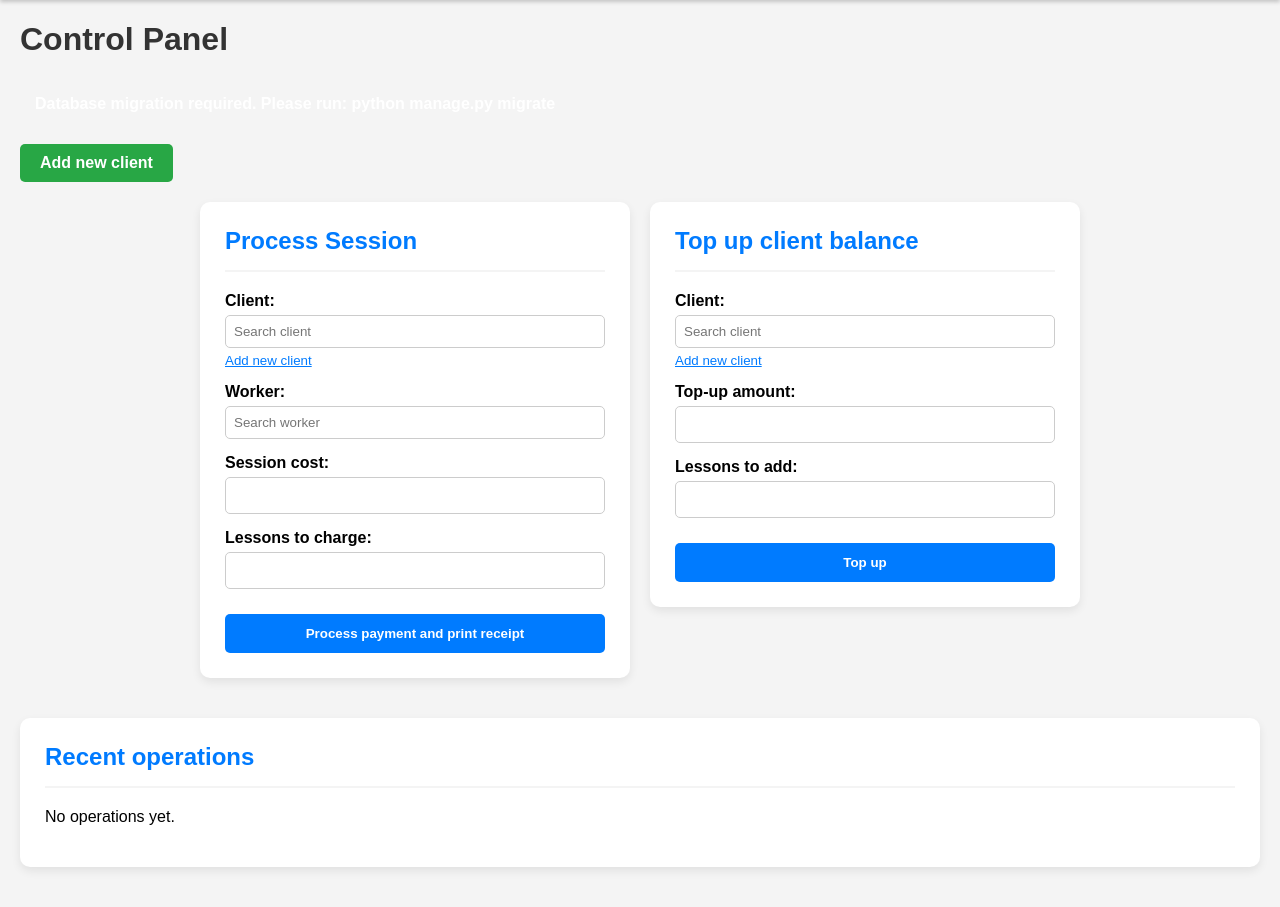
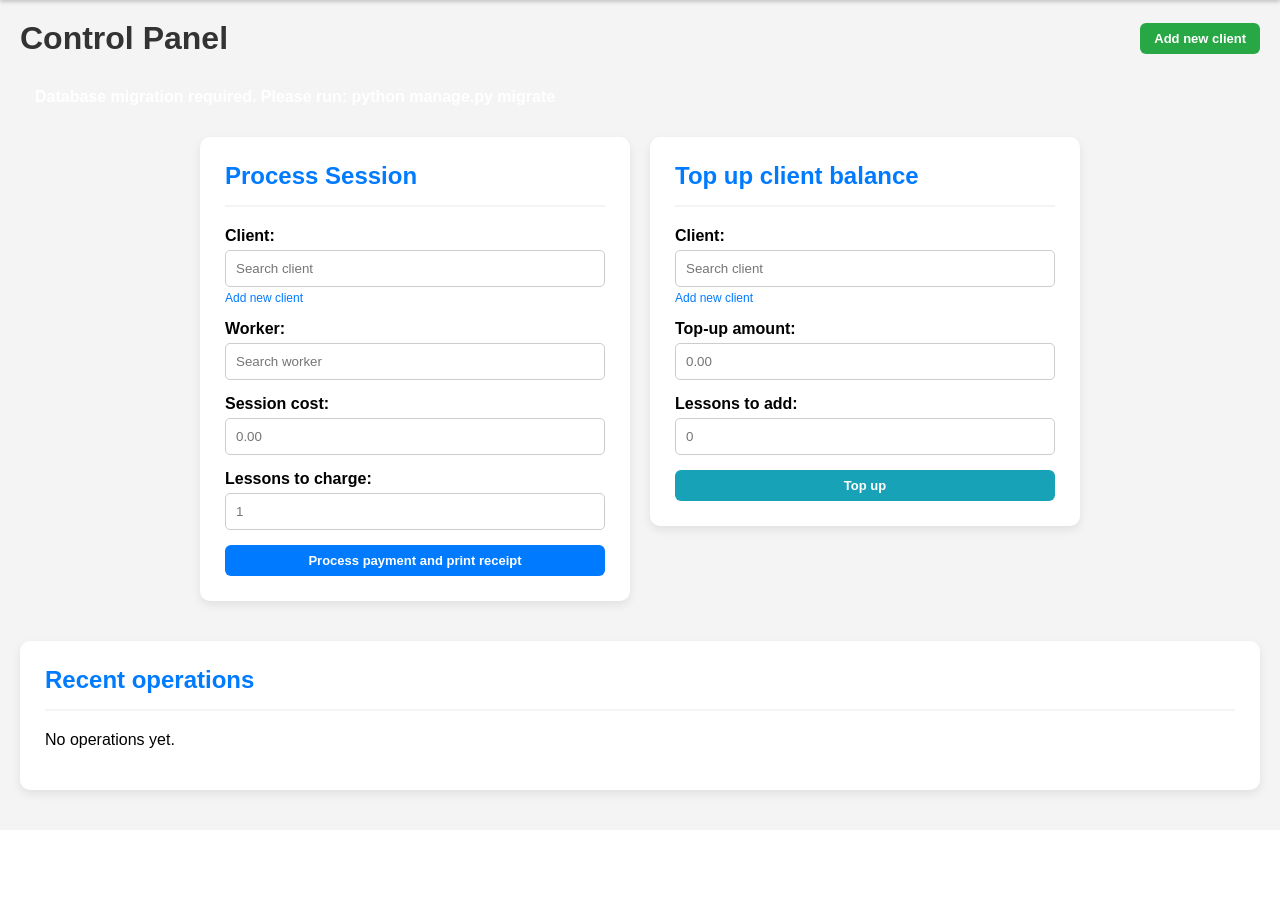
Before and after one commit to 5exclamations/fleks_control_panel, a Django app: page / in a window 1280 px wide. Shown: the part 62-969 px from the top of the page. After the commit the page ends 862 px from the top, so only its background shows below. Run offline with Django 5.2, Linux system fonts and the light colour scheme; the visitor is signed in with stand-in values (Sample User, id 1); data comes from the database, SQL or seed files in the repository.

Commit message:
design changes

```diff
--- a/accounting/templates/accounting/dashboard.html
+++ b/accounting/templates/accounting/dashboard.html
@@ -4,7 +4,59 @@
 {% block title %}{% trans "Control Panel" %}{% endblock %}
 
 {% block content %}
-    <h1>{% trans "Control Panel" %}</h1>
+    <style>
+        .dashboard-page button { margin-top: 0; }
+        .dashboard-toolbar {
+            display: flex;
+            justify-content: space-between;
+            align-items: center;
+            gap: 12px;
+            flex-wrap: wrap;
+            margin-bottom: 16px;
+        }
+        .btn-link {
+            text-decoration: none;
+            display: inline-flex;
+            align-items: center;
+            justify-content: center;
+        }
+        .btn-sm {
+            padding: 9px 14px;
+            border-radius: 6px;
+            border: none;
+            font-size: 13px;
+            font-weight: 600;
+            line-height: 1;
+        }
+        .btn-primary { background: #007bff; color: #fff; }
+        .btn-success { background: #28a745; color: #fff; }
+        .btn-info { background: #17a2b8; color: #fff; }
+        .input-hint { display: block; margin-top: 4px; font-size: 12px; }
+        .input-hint a { color: #007bff; text-decoration: none; }
+        .operation-tag {
+            color: #fff;
+            padding: 3px 8px;
+            border-radius: 999px;
+            font-size: 11px;
+            font-weight: 700;
+            display: inline-block;
+        }
+        .operation-tag--session { background: #28a745; }
+        .operation-tag--deposit { background: #17a2b8; }
+        .dashboard-actions {
+            display: flex;
+            gap: 6px;
+            align-items: center;
+            flex-wrap: nowrap;
+        }
+        .dashboard-actions .btn-sm { padding: 6px 10px; font-size: 12px; }
+    </style>
+
+    <div class="dashboard-page">
+    <div class="dashboard-toolbar">
+        <h1 style="margin: 0;">{% trans "Control Panel" %}</h1>
+        <a href="{% url 'create_client' %}" class="btn-link btn-sm btn-success">{% trans "Add new client" %}</a>
+    </div>
 
     {% if messages %}
         <ul class="messages">
@@ -13,10 +65,6 @@
             {% endfor %}
         </ul>
     {% endif %}
-
-    <div style="margin-bottom: 20px;">
-        <a href="{% url 'create_client' %}" style="background: #28a745; color: white; padding: 10px 20px; border-radius: 5px; text-decoration: none; display: inline-block; font-weight: bold;">{% trans "Add new client" %}</a>
-    </div>
 
     <div class="form-container">
         <div class="form-card form-card--narrow" id="session-form">
@@ -32,15 +80,14 @@
                            id="client_session_display"
                            name="client_session_display"
                            placeholder="{% trans 'Search client' %}"
-                           autocomplete="off"
-                           style="width:100%; padding:8px;">
+                           autocomplete="off">
                     <input type="hidden" id="client_session" name="client_id" required>
                     <datalist id="client_session_list">
                         {% for client in clients %}
                             <option data-id="{{ client.id }}" value="{{ client.full_name }} ({{ client.balance }} AZN / {% trans "Lessons" %}: {{ client.lessons_balance }})"></option>
                         {% endfor %}
                     </datalist>
-                    <small style="display: block; margin-top: 5px;"><a href="{% url 'create_client' %}" style="color: #007bff;">{% trans "Add new client" %}</a></small>
+                    <small class="input-hint"><a href="{% url 'create_client' %}">{% trans "Add new client" %}</a></small>
                 </div>
 
                 <div>
@@ -49,8 +96,7 @@
                            id="worker_session_display"
                            name="worker_session_display"
                            placeholder="{% trans 'Search worker' %}"
-                           autocomplete="off"
-                           style="width:100%; padding:8px;">
+                              autocomplete="off">
                     <input type="hidden" id="worker_session" name="worker_id" required>
                     <datalist id="worker_session_list">
                         {% for worker in workers %}
@@ -61,15 +107,15 @@
 
                 <div>
                     <label for="session_cost">{% trans "Session cost" %}:</label>
-                    <input type="number" id="session_cost" name="session_cost" step="0.01" required>
+                    <input type="number" id="session_cost" name="session_cost" step="0.01" required placeholder="0.00">
                 </div>
 
                 <div>
                     <label for="session_lessons">{% trans "Lessons to charge" %}:</label>
-                    <input type="number" id="session_lessons" name="session_lessons" min="1" step="1" required>
+                    <input type="number" id="session_lessons" name="session_lessons" min="1" step="1" required placeholder="1">
                 </div>
 
-                <button type="submit">{% trans "Process payment and print receipt" %}</button>
+                <button type="submit" class="btn-sm btn-primary">{% trans "Process payment and print receipt" %}</button>
             </form>
         </div>
 
@@ -85,28 +131,27 @@
                            id="client_deposit_display"
                            name="client_deposit_display"
                            placeholder="{% trans 'Search client' %}"
-                           autocomplete="off"
-                           style="width:100%; padding:8px;">
+                           autocomplete="off">
                     <input type="hidden" id="client_deposit" name="client_id" required>
                     <datalist id="client_deposit_list">
                         {% for client in clients %}
                             <option data-id="{{ client.id }}" value="{{ client.full_name }} ({{ client.balance }} AZN / {% trans "Lessons" %}: {{ client.lessons_balance }})"></option>
                         {% endfor %}
                     </datalist>
-                    <small style="display: block; margin-top: 5px;"><a href="{% url 'create_client' %}" style="color: #007bff;">{% trans "Add new client" %}</a></small>
+                    <small class="input-hint"><a href="{% url 'create_client' %}">{% trans "Add new client" %}</a></small>
                 </div>
 
                 <div>
                     <label for="amount">{% trans "Top-up amount" %}:</label>
-                    <input type="number" id="amount" name="deposit_amount" step="0.01" required>
+                    <input type="number" id="amount" name="deposit_amount" step="0.01" required placeholder="0.00">
                 </div>
 
                 <div>
                     <label for="deposit_lessons">{% trans "Lessons to add" %}:</label>
-                    <input type="number" id="deposit_lessons" name="deposit_lessons" min="0" step="1" required>
+                    <input type="number" id="deposit_lessons" name="deposit_lessons" min="0" step="1" required placeholder="0">
                 </div>
 
-                <button type="submit">{% trans "Top up" %}</button>
+                <button type="submit" class="btn-sm btn-info">{% trans "Top up" %}</button>
             </form>
         </div>
 
@@ -133,16 +178,16 @@
                     <td>{{ op.date_time|date:"d.m.Y H:i" }}</td>
                     <td>
                         {% if op.type == 'transaction' %}
-                            <span style="background: #28a745; color: white; padding: 3px 8px; border-radius: 3px; font-size: 11px;">{% trans "Session" %}</span>
+                            <span class="operation-tag operation-tag--session">{% trans "Session" %}</span>
                         {% else %}
-                            <span style="background: #17a2b8; color: white; padding: 3px 8px; border-radius: 3px; font-size: 11px;">{% trans "Top-up" %}</span>
+                            <span class="operation-tag operation-tag--deposit">{% trans "Top-up" %}</span>
                         {% endif %}
                     </td>
                     <td>
                         {% if op.type == 'transaction' %}
-                            <a href="{% url 'view_client' op.transaction.client.id %}" style="color: #007bff; text-decoration: none;">{{ op.transaction.client.full_name }}</a>
+                            <a href="{% url 'view_client' op.transaction.client.id %}" style="color: #007bff; text-decoration: none; font-weight: 600;">{{ op.transaction.client.full_name }}</a>
                         {% else %}
-                            <a href="{% url 'view_client' op.deposit.client.id %}" style="color: #007bff; text-decoration: none;">{{ op.deposit.client.full_name }}</a>
+                            <a href="{% url 'view_client' op.deposit.client.id %}" style="color: #007bff; text-decoration: none; font-weight: 600;">{{ op.deposit.client.full_name }}</a>
                         {% endif %}
                     </td>
                     <td>
@@ -174,13 +219,13 @@
                         {% endif %}
                     </td>
                     <td>
-                        <div style="display: flex; gap: 5px;">
+                        <div class="dashboard-actions">
                             {% if op.type == 'transaction' %}
-                                <a href="{% url 'view_receipt' op.transaction.id %}" style="background: #17a2b8; color: white; padding: 5px 10px; border-radius: 3px; text-decoration: none; font-size: 12px;">{% trans "View" %}</a>
-                                <a href="{% url 'view_receipt' op.transaction.id %}?print=1" target="_blank" style="background: #28a745; color: white; padding: 5px 10px; border-radius: 3px; text-decoration: none; font-size: 12px; display: inline-block;">{% trans "Print" %}</a>
+                                <a href="{% url 'view_receipt' op.transaction.id %}" class="btn-link btn-sm btn-info">{% trans "View" %}</a>
+                                <a href="{% url 'view_receipt' op.transaction.id %}?print=1" target="_blank" class="btn-link btn-sm btn-success">{% trans "Print" %}</a>
                             {% else %}
-                                <a href="{% url 'view_deposit_receipt' op.deposit.id %}" style="background: #17a2b8; color: white; padding: 5px 10px; border-radius: 3px; text-decoration: none; font-size: 12px;">{% trans "View" %}</a>
-                                <a href="{% url 'view_deposit_receipt' op.deposit.id %}?print=1" target="_blank" style="background: #28a745; color: white; padding: 5px 10px; border-radius: 3px; text-decoration: none; font-size: 12px; display: inline-block;">{% trans "Print" %}</a>
+                                <a href="{% url 'view_deposit_receipt' op.deposit.id %}" class="btn-link btn-sm btn-info">{% trans "View" %}</a>
+                                <a href="{% url 'view_deposit_receipt' op.deposit.id %}?print=1" target="_blank" class="btn-link btn-sm btn-success">{% trans "Print" %}</a>
                             {% endif %}
                         </div>
                     </td>
@@ -191,6 +236,7 @@
         {% else %}
             <p>{% trans "No operations yet." %}</p>
         {% endif %}
+    </div>
     </div>
 {% endblock %}
 
```
